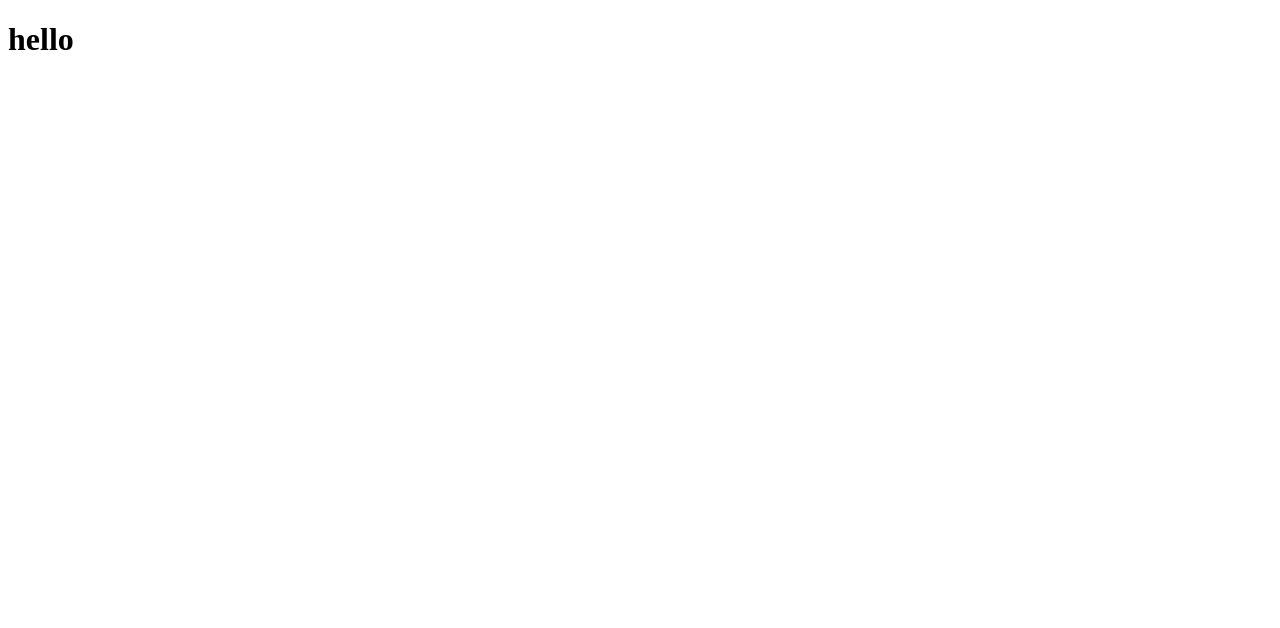
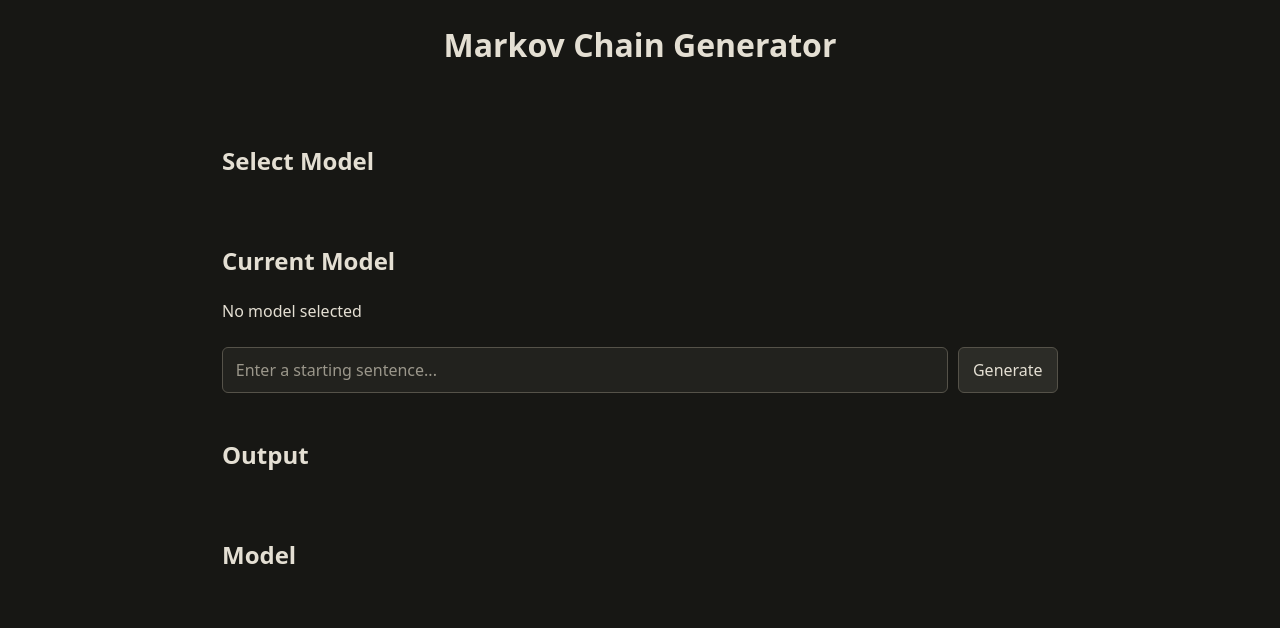
Before and after one commit to sorooshdp/markov-chain, a website: page index.html in a window 1280 px wide. Drawn offline with Linux system fonts and the light colour scheme.

Commit message:
feat: new styles and features for web view

```diff
--- a/index.html
+++ b/index.html
@@ -1,6 +1,48 @@
 <!doctype html>
 
 <html lang="en">
-  <head> </head>
-  <h1>hello</h1>
+  <head>
+    <meta charset="UTF-8">
+    <meta name="viewport" content="width=device-width, initial-scale=1.0">
+    <title>Markov Chain Generator</title>
+    <link rel="stylesheet" href="styles.css">
+  </head>
+  <body>
+    <header>
+      <h1 class="main-header">Markov Chain Generator</h1>
+    </header>
+
+    <main>
+      <section id="model-selection">
+        <h2>Select Model</h2>
+        <div id="select-model"></div>
+      </section>
+
+      <section id="current-model">
+        <h2>Current Model</h2>
+        <div id="current-model-info">
+          No model selected
+        </div>
+      </section>
+
+      <section id="generator">
+
+        <form id="markov-form">
+          <input type="text" placeholder="Enter a starting sentence..." name="user-input" id="user-input"></input>
+          <button type="submit">Generate</button>
+        </form>
+      </section>
+
+      <section>
+        <h2>Output</h2>
+        <div id="output"></div>
+      </section>
+
+      <section id="model-visualization">
+        <h2>Model</h2>
+        <div id="model-graph"></div>
+      </section>
+    </main>
+  </body>
+  <script type="module" src="dist/browser.js"></script>
 </html>
--- a/src/browser.ts
+++ b/src/browser.ts
@@ -2,9 +2,10 @@ import { generator } from "./generator.js";
 import type { JsonModel, MarkovModel } from "./model.js";
 
 const form = document.getElementById("markov-form") as HTMLFormElement;
-const input = document.getElementById("user-input") as HTMLTextAreaElement;
+const input = document.getElementById("user-input") as HTMLInputElement;
 const output = document.getElementById("output") as HTMLDivElement;
 const selectModels = document.getElementById("select-model") as HTMLDivElement;
+const loadedModelDiv = document.getElementById("current-model-info") as HTMLDivElement;
 let loadedModel: MarkovModel;
 
 (async (): Promise<string[]> => {
@@ -57,6 +58,7 @@ const onModelSelectClick = async (event: PointerEvent) => {
   }
 
   loadedModel = await loadModelFromBrowser(target.textContent!);
+  loadedModelDiv.innerText = target.textContent;
 };
 
 selectModels.addEventListener("click", (e) => {
--- /dev/null
+++ b/styles.css
@@ -0,0 +1,125 @@
+:root {
+  --bg: #171714;
+  --surface: #22221e;
+  --surface-2: #2c2c27;
+
+  --text: #e4dfd3;
+  --muted: #9b978b;
+  --border: #555249;
+
+  --accent: #d0a84f;
+  --accent-dark: #a58232;
+}
+
+*,
+*::before,
+*::after {
+  box-sizing: border-box;
+}
+
+body {
+  background: var(--bg);
+  color: var(--text);
+  margin: 0;
+  font-family: system-ui, sans-serif;
+  line-height: 1.5;
+}
+
+main {
+  max-width: 900px;
+  margin: 0 auto;
+  padding: 2rem;
+  display: flex;
+  flex-direction: column;
+  gap: 1.5rem;
+}
+
+button,
+input,
+textarea,
+select {
+  font: inherit;
+  border: 1px solid var(--border);
+  border-radius: 6px;
+  padding: 0.65rem 0.8rem;
+
+  background: var(--surface);
+  color: var(--text);
+
+  outline: none;
+}
+
+input::placeholder,
+textarea::placeholder {
+  color: var(--muted);
+}
+
+input:focus,
+textarea:focus,
+select:focus {
+  border-color: var(--accent);
+}
+
+input:focus-visible,
+textarea:focus-visible,
+select:focus-visible {
+  outline: 2px solid var(--accent);
+  outline-offset: 1px;
+}
+
+textarea {
+  resize: vertical;
+}
+
+button {
+  border: 1px solid var(--border);
+  border-radius: 6px;
+  padding: 0.55rem 0.9rem;
+  background: var(--surface-2);
+  color: var(--text);
+
+  cursor: pointer;
+  transition:
+    background-color 120ms ease,
+    border-color 120ms ease,
+    color 120ms ease;
+}
+
+button:hover {
+  background: var(--surface);
+  border-color: var(--accent-dark);
+}
+
+button:focus-visible {
+  outline: 2px solid var(--accent);
+  outline-offset: 2px;
+}
+
+button:active {
+  background: var(--accent-dark);
+  color: var(--bg);
+}
+
+.main-header {
+  text-align: center;
+}
+
+#select-model {
+  display: flex;
+  flex-wrap: wrap;
+  gap: 0.5rem;
+}
+
+#markov-form {
+  display: flex;
+  gap: 0.6rem;
+}
+
+#user-input {
+  flex: 1;
+  min-width: 0;
+}
+
+#markov-form button {
+  flex-shrink: 0;
+}
```
